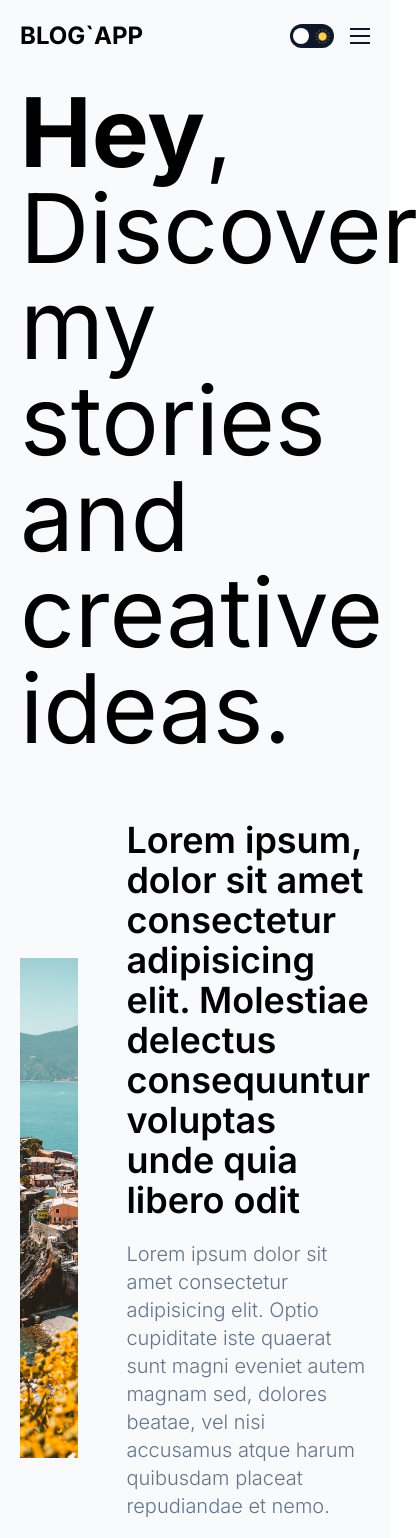
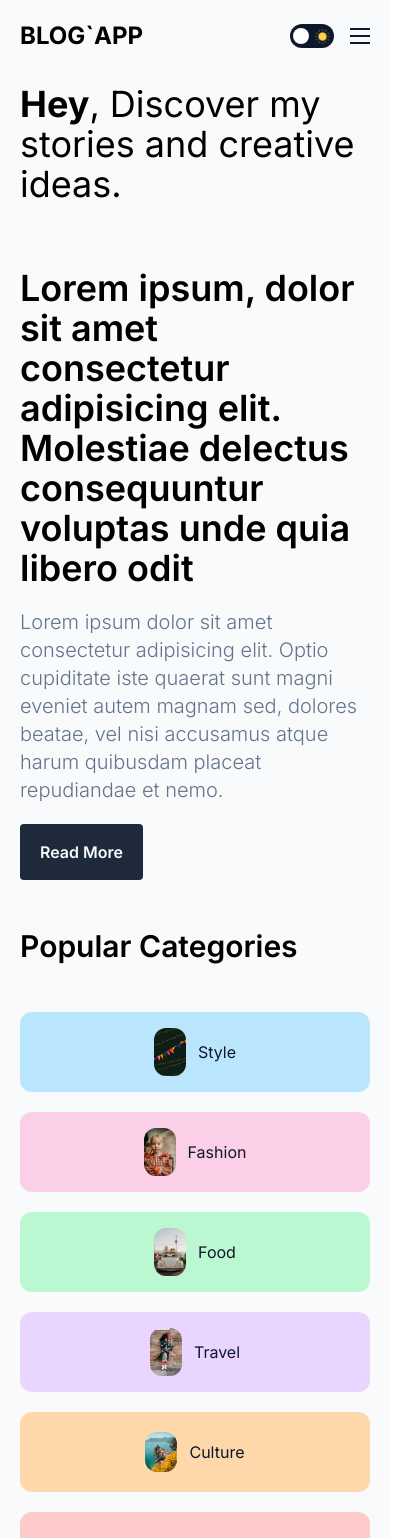
Before and after one commit to moein-github/nextjs-blog-app, a Next.js app: page / in a window 390 px wide. Shown: the top 1538 px of the page, 418 px wide, since content can reach past the window. Built offline with nearby package versions, Linux system fonts and the light colour scheme.

Commit message:
make responsive featured and category list components

```diff
--- a/src/components/AuthLinks.tsx
+++ b/src/components/AuthLinks.tsx
@@ -32,7 +32,7 @@ export default function AuthLinks() {
       </div>
 
       {open && (
-        <div className="absolute top-24 left-0 bg-slate-50 dark:bg-slate-900 h-screen w-full flex sm:hidden flex-col justify-center items-center gap-y-12 text-4xl">
+        <div className="absolute top-20 left-0 bg-slate-50 dark:bg-slate-900 h-screen w-full flex sm:hidden flex-col justify-center items-center gap-y-12 text-4xl">
           <Link href="/">Homepage</Link>
           <Link href="/">Contact</Link>
           <Link href="/">About</Link>
--- a/src/components/CategoryList.tsx
+++ b/src/components/CategoryList.tsx
@@ -5,10 +5,10 @@ export default function CategoryList() {
   return (
     <div className="">
       <h1 className="my-12 text-3xl font-semibold">Popular Categories</h1>
-      <div className="flex flex-wrap justify-between items gap-x-5">
+      <div className="flex flex-wrap justify-between items gap-5">
         <Link
           href="/blog?cat=style"
-          className="flex items-center justify-center gap-3 capitalize w-[15%] h-20 rounded-xl text-slate-900 bg-sky-200"
+          className="flex items-center justify-center gap-3 capitalize w-full sm:w-[45%] md:w-1/4 lg:w-1/5 xl:w-[15%] h-20 rounded-xl text-slate-900 bg-sky-200"
         >
           <Image
             src="/style.png"
@@ -22,7 +22,7 @@ export default function CategoryList() {
 
         <Link
           href="/blog?cat=fashion"
-          className="flex items-center justify-center gap-3 capitalize w-[15%] h-20 rounded-xl text-slate-900 bg-pink-200"
+          className="flex items-center justify-center gap-3 capitalize w-full sm:w-[45%] md:w-1/4 lg:w-1/5 xl:w-[15%] h-20 rounded-xl text-slate-900 bg-pink-200"
         >
           <Image
             src="/fashion.png"
@@ -36,7 +36,7 @@ export default function CategoryList() {
 
         <Link
           href="/blog?cat=food"
-          className="flex items-center justify-center gap-3 capitalize w-[15%] h-20 rounded-xl text-slate-900 bg-green-200"
+          className="flex items-center justify-center gap-3 capitalize w-full sm:w-[45%] md:w-1/4 lg:w-1/5 xl:w-[15%] h-20 rounded-xl text-slate-900 bg-green-200"
         >
           <Image
             src="/food.png"
@@ -50,7 +50,7 @@ export default function CategoryList() {
 
         <Link
           href="/blog?cat=travel"
-          className="flex items-center justify-center gap-3 capitalize w-[15%] h-20 rounded-xl text-slate-900 bg-purple-200"
+          className="flex items-center justify-center gap-3 capitalize w-full sm:w-[45%] md:w-1/4 lg:w-1/5 xl:w-[15%] h-20 rounded-xl text-slate-900 bg-purple-200"
         >
           <Image
             src="/travel.png"
@@ -64,7 +64,7 @@ export default function CategoryList() {
 
         <Link
           href="/blog?cat=culture"
-          className="flex items-center justify-center gap-3 capitalize w-[15%] h-20 rounded-xl text-slate-900 bg-orange-200"
+          className="flex items-center justify-center gap-3 capitalize w-full sm:w-[45%] md:w-1/4 lg:w-1/5 xl:w-[15%] h-20 rounded-xl text-slate-900 bg-orange-200"
         >
           <Image
             src="/culture.png"
@@ -78,7 +78,7 @@ export default function CategoryList() {
 
         <Link
           href="/blog?cat=coding"
-          className="flex items-center justify-center gap-3 capitalize w-[15%] h-20 rounded-xl text-slate-900 bg-red-200"
+          className="flex items-center justify-center gap-3 capitalize w-full sm:w-[45%] md:w-1/4 lg:w-1/5 xl:w-[15%] h-20 rounded-xl text-slate-900 bg-red-200"
         >
           <Image
             src="/coding.png"
--- a/src/components/Featured.tsx
+++ b/src/components/Featured.tsx
@@ -3,12 +3,12 @@ import Image from "next/image";
 export default function Featured() {
   return (
     <div className="mt-8">
-      <h1 className="text-8xl">
+      <h1 className="text-4xl sm:text-5xl md:text-6xl lg:text-7xl xl:text-8xl">
         <b>Hey</b>, Discover my stories and creative ideas.
       </h1>
 
       <div className="mt-16 flex items-center gap-x-12">
-        <div className="flex-1 relative w-[500px] h-[500px]">
+        <div className="flex-1 relative w-[500px] h-[500px] hidden lg:block">
           <Image src="/p1.jpeg" alt="" fill className="object-cover" />
         </div>
         <div className="flex-1 flex flex-col gap-y-5 font-semibold">
```
